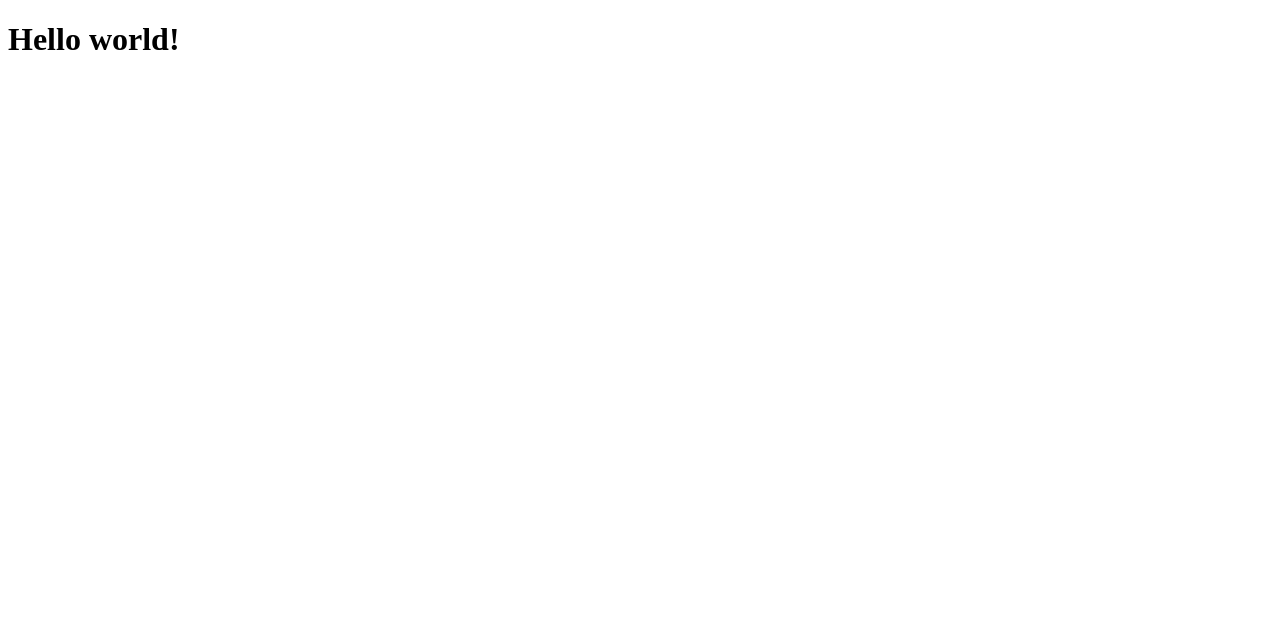
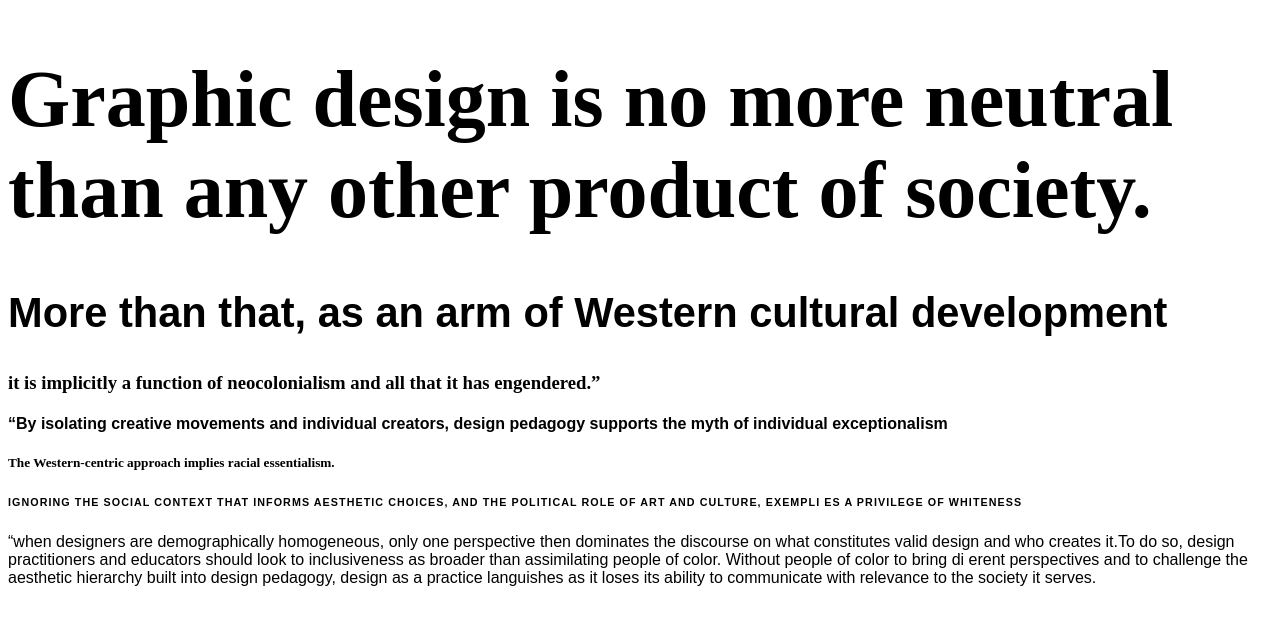
Before and after one commit to SpenceJMNelson/basic-web-typography, a plain HTML site: page index.html in a window 1280 px wide. Drawn offline with Linux system fonts and the light colour scheme.

Commit message:
Added some type, designed a type system

```diff
--- a/index.html
+++ b/index.html
@@ -4,11 +4,64 @@
 
     <title>First Project!</title>
 
+    <style>
+
+      body {
+        font-family:sans-serif;
+        font-size:16px;
+      }
+
+      h1,h3,h5 {
+        font-family:serif;
+      }
+
+      h1 {
+        font-size:5em;
+      }
+
+      h2 {
+        font-size:2.6em;
+      }
+
+      h3 {
+        font-size:2;
+      }
+
+      h4 {
+        font-size:1.6;
+      }
+
+      h5 {
+        font-size:1;
+      }
+
+      h6 {
+        font-size:.8;
+        text-transform: uppercase;
+        letter-spacing: .1em;
+      }
+
+
+
+    </style>
+
   </head>
 
   <body>
 
-    <h1>Hello world!</h1>
+    <h1>Graphic design is no more neutral than any other product of society.</h1>
+
+    <h2>More than that, as an arm of Western cultural development</h2>
+
+    <h3>it is implicitly a function of neocolonialism and all that it has engendered.”</h3>
+
+    <h4>“By isolating creative movements and individual creators, design pedagogy supports the myth of individual exceptionalism</h4>
+
+    <h5>The Western-centric approach implies racial essentialism.</h5>
+
+    <h6>Ignoring the social context that informs aesthetic choices, and the political role of art and culture, exempli es a privilege of whiteness</h6>
+
+    <p>“when designers are demographically homogeneous, only one perspective then dominates the discourse on what constitutes valid design and who creates it.To do so, design practitioners and educators should look to inclusiveness as broader than assimilating people of color. Without people of color to bring di erent perspectives and to challenge the aesthetic hierarchy built into design pedagogy, design as a practice languishes as it loses its ability to communicate with relevance to the society it serves.</p>
 
   </body>
 
```
